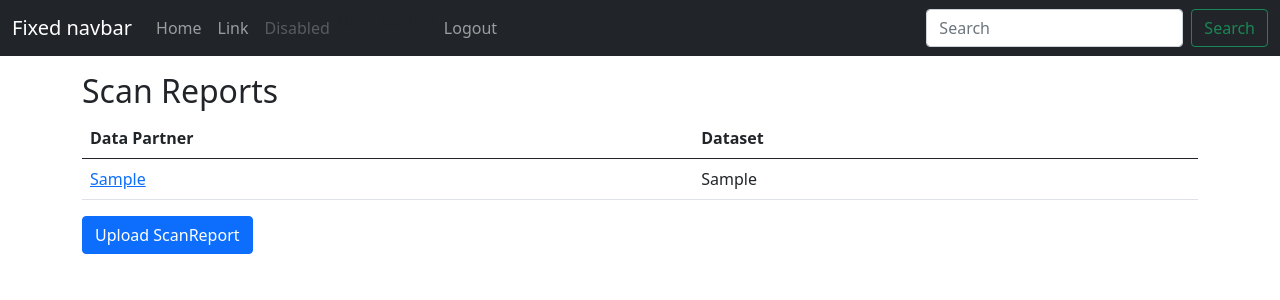
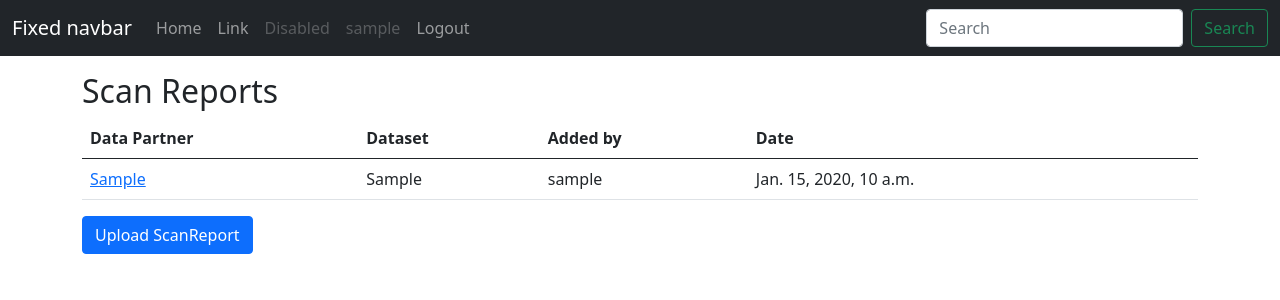
Before and after one commit to Health-Informatics-UoN/Carrot-Mapper, a Django app: page /mapping/scanreports/ in a window 1280 px wide. Shown: the top 300 px of the page. Run offline with Django 3.2, Linux system fonts and the light colour scheme; a user stored in the database is signed in; tables that the repository leaves empty hold one stand-in row (values such as "Sample post"); parts of the project's set-up code (start-up, migrations or seed data) failed here and were passed over.

Commit message:
Add filter to login navbar & save user uploading a file

```diff
--- a/api/mapping/models.py
+++ b/api/mapping/models.py
@@ -1,11 +1,13 @@
 from django.db import models
+from django.contrib.auth.models import User
+from django.conf import settings
 
 """
 Relationship is many:many because;
 Each pair of source data tables/fields can potentially be related to many tables/fields in OMOP
 Each pair of tables/fields in OMOP can be related to many different pairs of tables/fields in the source data
 """
-
+User=settings.AUTH_USER_MODEL
 
 class BaseModel(models.Model):
     created_at = models.DateTimeField(auto_now_add=True)
@@ -27,9 +29,10 @@ class ScanReport(BaseModel):
     data_partner = models.CharField(max_length=128)
     dataset = models.CharField(max_length=128)
     file = models.FileField()
+    author=models.ForeignKey(User,on_delete=models.CASCADE,blank=True, null=True)
 
     def __str__(self):
-        return f'{self.data_partner, self.dataset}'
+        return f'{self.data_partner, self.dataset,self.author}'
 
 
 class ScanReportTable(BaseModel):
--- a/api/mapping/templates/mapping/scanreport_list.html
+++ b/api/mapping/templates/mapping/scanreport_list.html
@@ -10,7 +10,10 @@
     <tr>
         <th scope="col">Data Partner</th>
         <th scope="col">Dataset</th>
+        <th scope="col">Added by</th>
+        <th scope="col">Date</th>
         <th scope="col">&nbsp;</th>
+
     </tr>
     </thead>
     <tbody>
@@ -19,6 +22,9 @@
     <tr>
         <td><a href="{% url 'tables' %}?search={{ object.id }}">{{ object.data_partner }}</a></td>
         <td>{{ object.dataset }}</td>
+        <td>{{ object.author }}</td>
+        <td>{{ object.created_at }}</td>
+
         <td>&nbsp;</td>
     </tr>
     {% endfor %}
@@ -31,8 +37,3 @@
 
 <a href="{% url 'scan-report-form' %}" class="btn btn-primary">Upload ScanReport</a>
 {% endblock %}
-<!-- <form method="post">
-  {% csrf_token %}
-  {{ form.as_p }}
-  <button type="submit">Sign Up</button>
-</form> -->
--- a/api/mapping/views.py
+++ b/api/mapping/views.py
@@ -75,10 +75,11 @@ class ScanReportFormView(FormView):  # When is it best to use FormView?
         scan_report = ScanReport.objects.create(
             data_partner=form.cleaned_data['data_partner'],
             dataset=form.cleaned_data['dataset'],
-            file=form.cleaned_data['scan_report_file']
+            file=form.cleaned_data['scan_report_file'],
+
             # Does this save the entire file to the database (as a legit .xlsx file)?
         )
-
+        scan_report.author=self.request.user
         # Save all form data to model ScanReport
         scan_report.save()
 
--- a/api/templates/base.html
+++ b/api/templates/base.html
@@ -25,7 +25,9 @@
             <span class="navbar-toggler-icon"></span>
         </button>
         <div class="collapse navbar-collapse" id="navbarCollapse">
+            {% if user.is_authenticated %}
             <ul class="navbar-nav me-auto mb-2 mb-md-0">
+
                 <li class="nav-item active">
                     <a class="nav-link" aria-current="page" href="#">Home</a>
                 </li>
@@ -36,12 +38,13 @@
                     <a class="nav-link disabled" href="#" tabindex="-1"
                        aria-disabled="true">Disabled</a>
                 </li>
-              {% if user.is_authenticated %}
-                <li>User: {{ user.get_username }}</li>
+                <li>
+                    <a class="nav-link disabled" href="#" tabindex="-1"
+                       aria-disabled="true">{{ user.get_username }}</a>
+                </li>
+
                 <li class="nav-item"><a class="nav-link" href="{% url 'logout'%}">Logout</a></li>
-                 {% else %}
-        <li><a href="{% url 'login'%}?next={{request.path}}">Login</a></li>
-                {% endif %}
+
             </ul>
             <form class="d-flex">
                 <input class="form-control me-2" type="search"
@@ -49,6 +52,7 @@
                 <button class="btn btn-outline-success" type="submit">Search
                 </button>
             </form>
+            {% endif %}
         </div>
     </div>
 </nav>
```
